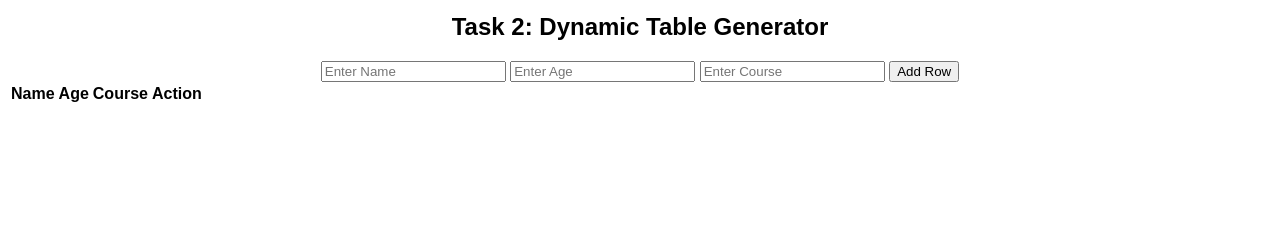
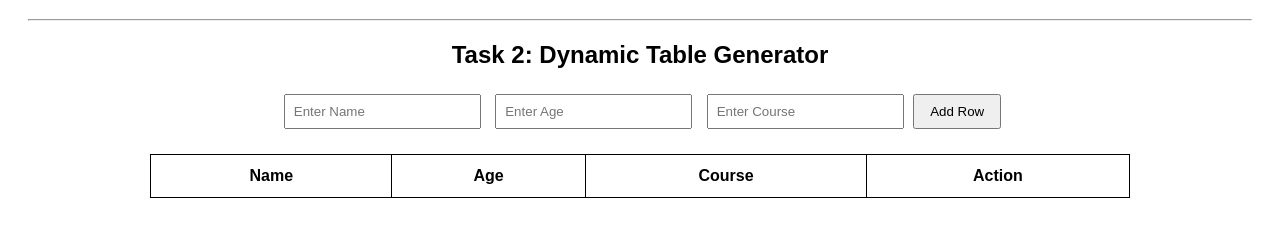
Before and after one commit to kritarthsingh07/Projects, a plain HTML site: page Assignment 2/index.html in a window 1280 px wide. Shown: the part 525-762 px from the top of the page. Drawn offline with Linux system fonts and the light colour scheme.

Commit message:
Update style.css

```diff
--- a/Assignment 2/style.css
+++ b/Assignment 2/style.css
@@ -1,5 +1,17 @@
 body {
   font-family: Arial, sans-serif;
+  padding: 20px;
+}
+
+h1, h2 {
+  text-align: center;
+}
+
+/* ======================= */
+/* TASK 1 IMAGE GALLERY */
+/* ======================= */
+
+.gallery-container {
   text-align: center;
 }
 
@@ -23,3 +35,50 @@
 .thumbnails img.active {
   border: 3px solid red;
 }
+
+/* ======================= */
+/* TASK 2 TABLE GENERATOR */
+/* ======================= */
+
+.form-container {
+  text-align: center;
+  margin-bottom: 20px;
+}
+
+input {
+  padding: 8px;
+  margin: 5px;
+}
+
+button {
+  padding: 8px 15px;
+  cursor: pointer;
+}
+
+table {
+  width: 80%;
+  margin: auto;
+  border-collapse: collapse;
+}
+
+th, td {
+  padding: 12px;
+  border: 1px solid black;
+  text-align: center;
+}
+
+/* Alternate Row Colors */
+tbody tr:nth-child(even) {
+  background-color: #f2f2f2;
+}
+
+tbody tr:nth-child(odd) {
+  background-color: white;
+}
+
+.delete-btn {
+  background-color: red;
+  color: white;
+  border: none;
+  padding: 5px 10px;
+}
```
